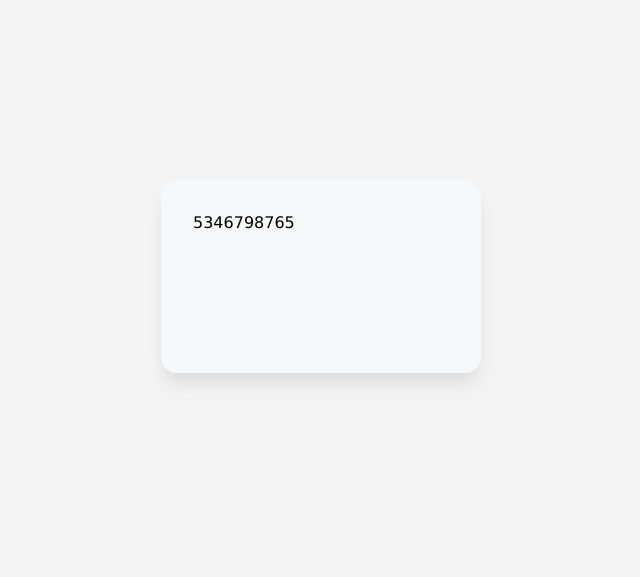
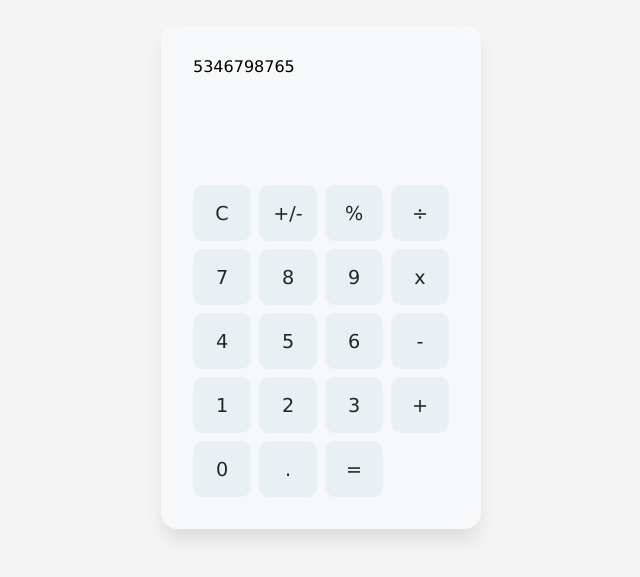
Before and after one commit to mervebalci/react-calculator-app, a React (Create React App) app: page / in a window 1280 px wide. Shown: the part 155-732 px from the top of the page, without its empty margins (319-959 px from the left). Built offline with nearby package versions, Linux system fonts and the light colour scheme.

Commit message:
Creating ButtonBox and Button components and styling with CSS

```diff
--- a/src/App.js
+++ b/src/App.js
@@ -1,11 +1,31 @@
 import Wrapper from "./components/Wrapper";
 import Screen from "./components/Screen";
+import ButtonBox from "./components/ButtonBox";
+import Button from "./components/Button";
+
+const buttonValues = [
+  ["C", "+/-", "%", "÷"],
+  ["7", "8", "9", "x"],
+  ["4", "5", "6", "-"],
+  ["1", "2", "3", "+"],
+  ["0", ".", "="]
+];
 
 export default function App() {
   return (
     <div>
       <Wrapper>
         <Screen />
+        <ButtonBox>
+          {buttonValues.flat().map((btn, index) => {
+            return (
+              <Button
+                value={btn}
+                key={index}
+              />
+            )
+          })}
+        </ButtonBox>
       </Wrapper>
     </div>
   );
--- /dev/null
+++ b/src/components/Button.js
@@ -0,0 +1,7 @@
+export default function Button({ value }) {
+  return (
+    <button  className="button">
+      {value}
+    </button>
+  )
+}
--- /dev/null
+++ b/src/components/ButtonBox.js
@@ -0,0 +1,7 @@
+export default function ButtonBox({ children }) {
+  return (
+    <div className="buttonBox">
+      {children}
+    </div>
+  )
+}
--- a/src/components/Wrapper.js
+++ b/src/components/Wrapper.js
@@ -1,5 +1,7 @@
 export default function Wrapper({ children }) {
   return (
-    <div className="wrapper">{children}</div>
+    <div className="wrapper">
+      {children}
+    </div>
   )
 }
--- a/src/index.css
+++ b/src/index.css
@@ -26,3 +26,27 @@ body {
   border-radius: 1rem;
   box-shadow: 0px 13px 19px -3px rgba(0,0,0,0.1);
 }
+
+.buttonBox {
+  display: grid;
+  grid-template-columns: repeat(4, 1fr);
+  gap: .5rem;
+}
+
+.button {
+  background-color: #e9f0f4;
+  height: 3.5rem;
+  padding: 10px;
+  border-radius: 10px;
+  display: flex;
+  align-items: center;
+  justify-content: center;
+  cursor: pointer;
+  color: #242424;
+  border: none;
+  font-size: 1.2rem;
+}
+
+.button:hover {
+  border: 2px dotted #242424;
+}
```
